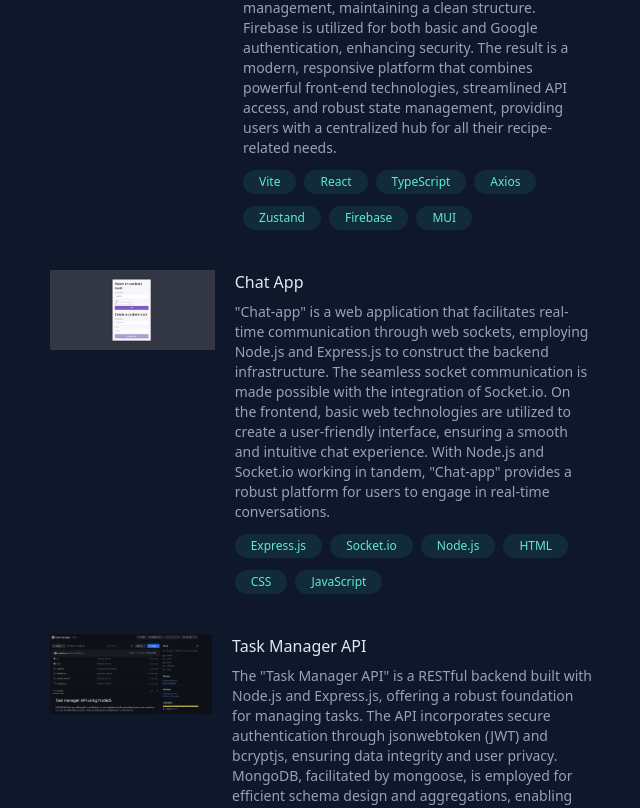
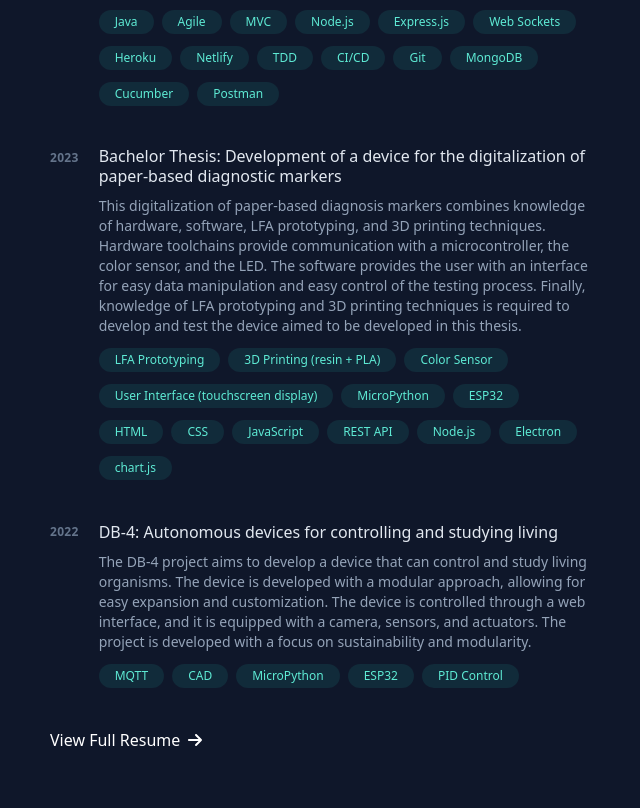
Before and after one commit to neluchetraru/portfolio, a React (Create React App) app: page / in a window 1280 px wide. Shown: the part 950-1758 px from the top of the page, without its empty margins (590-1230 px from the left). Built offline with nearby package versions, Linux system fonts and the light colour scheme.

Commit message:
Created footer, modified section, modified item: fixed missing key property; added more projects

```diff
--- a/package.json
+++ b/package.json
@@ -2,6 +2,8 @@
   "name": "portfolio",
   "version": "0.1.0",
   "private": true,
+
+  "homepage": "https://neluchetraru.github.io/portfolio/",
   "dependencies": {
     "@fortawesome/fontawesome-svg-core": "^6.5.1",
     "@fortawesome/free-brands-svg-icons": "^6.5.1",
@@ -21,6 +23,8 @@
     "web-vitals": "^2.1.4"
   },
   "scripts": {
+    "predeploy": "npm run build",
+    "deploy": "gh-pages -d build",
     "start": "react-scripts start",
     "build": "react-scripts build",
     "test": "react-scripts test",
@@ -45,6 +49,7 @@
     ]
   },
   "devDependencies": {
+    "gh-pages": "^6.1.1",
     "tailwindcss": "^3.4.1"
   }
 }
--- a/src/App.tsx
+++ b/src/App.tsx
@@ -3,6 +3,7 @@ import About from "./components/About";
 import Header from "./components/Header";
 import Section from "./components/Section";
 import { academicProjects, personalProjects } from "./data";
+import Footer from "./components/Footer";
 
 interface MousePos {
   x: number;
@@ -37,12 +38,17 @@ function App() {
         <Header className="flex-1 lg:sticky lg:top-0 lg:flex lg:max-h-screen lg:flex-col lg:justify-between lg:py-24" />
         <div className="flex-1">
           <About className="lg:py-24" />
-          {/* <Section className="min-h-screen" name="Academic Projects" data={academicProjects} /> */}
           <Section
-            className="min-h-screen"
+            className="pb-24"
+            name="Academic Projects"
+            data={academicProjects}
+          />
+          <Section
+            className="pb-20"
             name="Personal Projects"
             data={personalProjects}
           />
+          <Footer className="text-slate-500 font-mono text-sm pb-5" />
         </div>
       </div>
     </>
--- /dev/null
+++ b/src/components/Footer.tsx
@@ -0,0 +1,16 @@
+import React from "react";
+
+interface Props {
+  className?: string;
+}
+
+const Footer = ({ className }: Props) => {
+  return (
+    <p className={className}>
+      This website was created in React with TypeScript and bootstrapped with
+      create-react-app. The styling was done using TailwindCSS.
+    </p>
+  );
+};
+
+export default Footer;
--- a/src/components/Header.tsx
+++ b/src/components/Header.tsx
@@ -37,7 +37,9 @@ const Header = ({ className }: Props) => {
   return (
     <div className={className}>
       <div>
-        <h1 className="text-4xl font-bold tracking-wide">Ion Chetraru</h1>
+        <a className="text-4xl font-bold tracking-wide" href="/">
+          Ion Chetraru
+        </a>
         <h2 className="text-xl font-medium text-slate-300 mt-4">
           Software Engineer
         </h2>
--- a/src/components/Section.tsx
+++ b/src/components/Section.tsx
@@ -36,6 +36,7 @@ const Section = ({ className, name, data }: Props) => {
       )}
       {data.projects.map((project) => (
         <Item
+          key={project.title}
           title={project.title}
           description={project.description}
           keywords={project.keywords}
@@ -47,8 +48,10 @@ const Section = ({ className, name, data }: Props) => {
 
       {data.followUp && (
         <a
-          href={data.followUp.link}
+          href={process.env.PUBLIC_URL + data.followUp.link}
           className="font-medium group text-white mt-10 hover:underline w-auto inline-block decoration-teal-300"
+          target="_blank"
+          rel="noopener noreferrer"
         >
           {data.followUp.title}
           <FontAwesomeIcon
--- a/src/components/TechStack.tsx
+++ b/src/components/TechStack.tsx
@@ -11,7 +11,10 @@ const TechStack = ({ faStack }: Props) => {
     <div>
       <h1 className="text-lg text-slate-400 mt-20 mb-3">Tech Stack</h1>
       {faStack.map((icon) => (
-        <div className="inline-block mr-3 text-slate-400 hover:text-slate-300 transition-all duration-100">
+        <div
+          key={icon.iconName}
+          className="inline-block mr-3 text-slate-400 hover:text-slate-300 transition-all duration-100"
+        >
           <FontAwesomeIcon icon={icon} size="lg" color="" />
         </div>
       ))}
--- a/src/data.ts
+++ b/src/data.ts
@@ -16,21 +16,36 @@ interface Projects {
     }
 }
 
-export const academicProjects = {
+export const academicProjects: Projects = {
     header: "Academic Projects",
     projects: [
         {
-            id: 1,
-            timeSpan: '2020 - 2021',
-            title: 'Project 1',
-            description: 'This is project 1',
-            keywords: ['keyword1', 'keyword2'],
-            completed: false
+            timeSpan: '2022',
+            title: 'RoboRally: A Multiplayer (Board)Game',
+            link: 'https://github.com/JiananAlvin/02160_roborally',
+            description: 'This project is a digital adaptation of the board game RoboRally. The game is a turn-based multiplayer game where players control robots and compete with each other. The server is implemented with Node.js and Express.js, and the client is implemented with Java (MVC). The server and client communicate through web sockets. The game is deployed on Heroku and Netlify.',
+            keywords: ['Java', 'Agile', 'MVC', 'Node.js', 'Express.js', 'Web Sockets', 'Heroku', 'Netlify', 'TDD', 'CI/CD', 'Git', 'MongoDB', 'Cucumber', 'Postman'],
+        },
+        {
+            timeSpan: '2023',
+            title: 'Bachelor Thesis: Development of a device for the digitalization of paper-based diagnostic markers',
+            description: `This digitalization of paper-based diagnosis markers combines knowledge of
+            hardware, software, LFA prototyping, and 3D printing techniques. Hardware
+            toolchains provide communication with a microcontroller, the color sensor, and
+            the LED. The software provides the user with an interface for easy data manipulation and easy control of the testing process. Finally, knowledge of LFA
+            prototyping and 3D printing techniques is required to develop and test the device aimed to be developed in this thesis.`,
+            keywords: ['LFA Prototyping', '3D Printing (resin + PLA)', 'Color Sensor', 'User Interface (touchscreen display)', 'MicroPython', 'ESP32', 'HTML', 'CSS', 'JavaScript', 'REST API', 'Node.js', 'Electron', 'chart.js'],
+        }, {
+            timeSpan: '2022',
+            title: 'DB-4: Autonomous devices for controlling and studying living',
+            link: 'https://github.com/neluchetraru/DB4',
+            description: `The DB-4 project aims to develop a device that can control and study living organisms. The device is developed with a modular approach, allowing for easy expansion and customization. The device is controlled through a web interface, and it is equipped with a camera, sensors, and actuators. The project is developed with a focus on sustainability and modularity.`,
+            keywords: ['MQTT', 'CAD', 'MicroPython', 'ESP32', 'PID Control']
         }
     ],
     followUp: {
         title: "View Full Resume",
-        link: "https://www.google.com"
+        link: "/cv.pdf"
     }
 }
 
@@ -39,21 +54,21 @@ export const personalProjects: Projects = {
     header: "Personal Projects",
     projects: [
         {
-            image: 'recipes-project.png',
+            image: '/recipes-project.png',
             title: 'Recipe Project',
             link: 'https://github.com/neluchetraru/recipes-project',
             description: 'The "Recipes Project" is a web application created with Vite, React, and TypeScript, offering users a seamless experience in searching, creating, and saving recipes. Leveraging Axios, the application connects to a third-party API for a diverse recipe database. Zustand ensures efficient state management, maintaining a clean structure. Firebase is utilized for both basic and Google authentication, enhancing security. The result is a modern, responsive platform that combines powerful front-end technologies, streamlined API access, and robust state management, providing users with a centralized hub for all their recipe-related needs.',
             keywords: ['Vite', 'React', 'TypeScript', 'Axios', 'Zustand', 'Firebase', 'MUI'],
         },
         {
-            image: 'chat-app.jpg',
+            image: '/chat-app.jpg',
             title: 'Chat App',
             link: 'https://github.com/neluchetraru/nodeJS-chat-app-v1',
             description: '"Chat-app" is a web application that facilitates real-time communication through web sockets, employing Node.js and Express.js to construct the backend infrastructure. The seamless socket communication is made possible with the integration of Socket.io. On the frontend, basic web technologies are utilized to create a user-friendly interface, ensuring a smooth and intuitive chat experience. With Node.js and Socket.io working in tandem, "Chat-app" provides a robust platform for users to engage in real-time conversations.',
             keywords: ['Express.js', 'Socket.io', 'Node.js', 'HTML', 'CSS', 'JavaScript'],
         },
         {
-            image: 'task-manager.png',
+            image: '/task-manager.png',
             title: 'Task Manager API',
             link: 'https://github.com/neluchetraru/task-manager',
             description: `The "Task Manager API" is a RESTful backend built with Node.js and Express.js, offering a robust foundation for managing tasks. The API incorporates secure authentication through jsonwebtoken (JWT) and bcryptjs, ensuring data integrity and user privacy. MongoDB, facilitated by mongoose, is employed for efficient schema design and aggregations, enabling seamless storage and retrieval of task-related information. To handle media uploads, Multer is integrated, enhancing the API's versatility. Altogether, the "Task Manager API" provides a scalable and secure solution for managing tasks, with a well-designed architecture that incorporates authentication, MongoDB, and media handling features.`,
```
Also changed, not shown: 2 other files (tests, documents, lock files or other folders).
